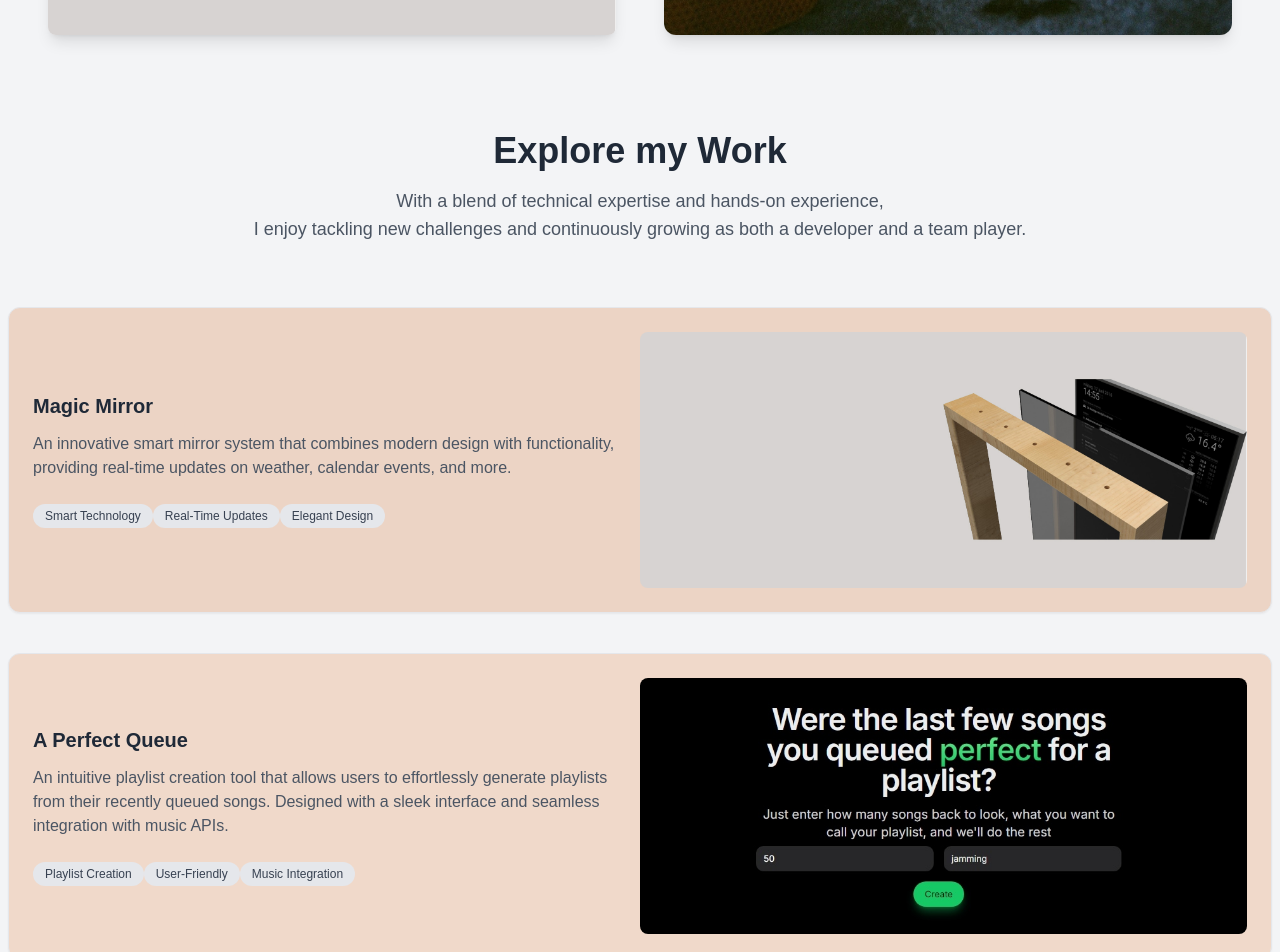
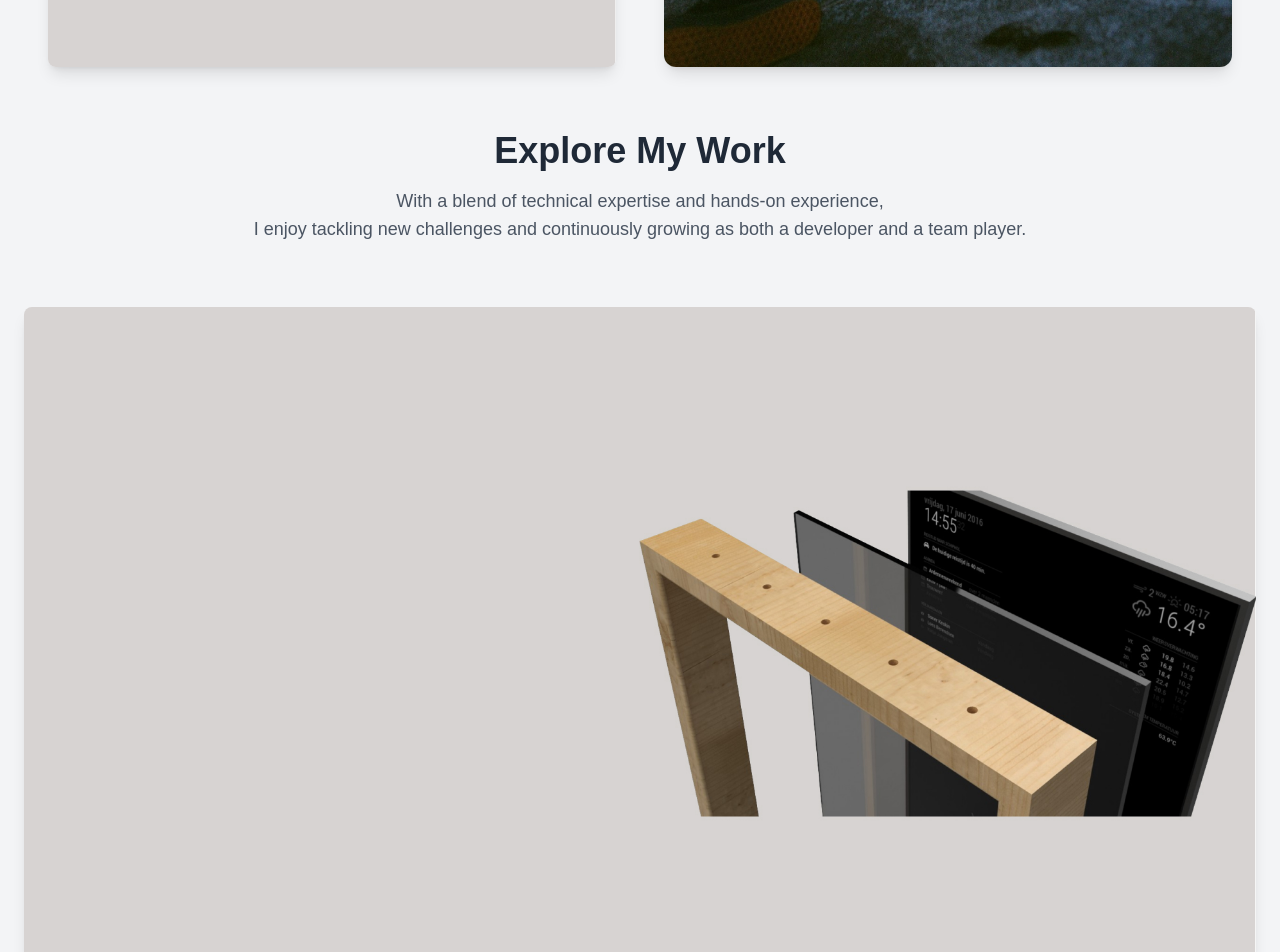
Before and after one commit to matthue-lee/portfolio, a Next.js app: page / in a window 1280 px wide. Shown: the part 840-1792 px from the top of the page. Built offline with nearby package versions, Linux system fonts and the light colour scheme.

Commit message:
updated card layout and added blur effect

```diff
--- a/src/app/page.tsx
+++ b/src/app/page.tsx
@@ -1,24 +1,23 @@
-'use client';
+"use client";
 
-import Image from 'next/image';
-import Link from 'next/link';
+import Image from "next/image";
+import Link from "next/link";
+import React from "react";
 
 const projects = [
   {
     title: "Magic Mirror",
     slug: "magic-mirror",
     description:
-      "An innovative smart mirror system that combines modern design with functionality, providing real-time updates on weather, calendar events, and more.",
+      "An innovative smart mirror system that combines modern design with real-time updates on weather, calendar events, and more.",
     tags: ["Smart Technology", "Real-Time Updates", "Elegant Design"],
-    images: [
-      "/images/coloredMirror.jpg"
-    ],
+    images: ["/images/coloredMirror.jpg"],
   },
   {
     title: "A Perfect Queue",
     slug: "a-perfect-queue",
     description:
-      "An intuitive playlist creation tool that allows users to effortlessly generate playlists from their recently queued songs. Designed with a sleek interface and seamless integration with music APIs.",
+      "An intuitive playlist creation tool that allows users to effortlessly generate playlists from their recently queued songs.",
     tags: ["Playlist Creation", "User-Friendly", "Music Integration"],
     images: ["/images/a perfect queue home.jpeg"],
   },
@@ -28,9 +27,7 @@ const projects = [
     description:
       "A website designed to offer a seamless user experience across devices, adapting dynamically to mobile, tablet, and desktop layouts.",
     tags: ["Responsive Design", "Dynamic Layouts", "Cross-Device Compatibility"],
-    images: [
-      "/images/responsive comparison.png"
-    ],
+    images: ["/images/responsive comparison.png"],
   },
   {
     title: "Underactuated Gripper",
@@ -39,7 +36,7 @@ const projects = [
       "A cutting-edge robotic gripper that mimics human dexterity to securely grasp objects of various shapes and sizes with minimal actuation.",
     tags: ["Robotics", "Human-Like Dexterity", "Innovative Design"],
     images: [
-      "https://images.unsplash.com/photo-1471584363844-b3909b58d6f7?q=80&w=2874&auto=format&fit=crop&ixlib=rb-4.0.3&ixid=M3wxMjA3fDB8MHxwaG90by1wYWdlfHx8fGVufDB8fHx8fA%3D%3D",
+      "/images/gripper-(4).png",
     ],
   },
   {
@@ -55,25 +52,16 @@ const projects = [
 ];
 
 export default function LandingPage() {
-  const mutedPalette = [
-    "rgba(204, 88, 3, 0.2)",  // Burnt Orange
-    "rgba(226, 113, 29, 0.2)", // Rusty Orange
-    "rgba(255, 149, 5, 0.2)",  // Deep Orange
-    "rgba(255, 182, 39, 0.2)", // Bright Orange
-    "rgba(255, 201, 113, 0.2)", // Light Yellow-Orange
-  ];
-
   return (
-    <div className="bg-gray-100 text-gray-900 min-h-screen">
-      {/* Main Content Section */}
-      <section className="max-w-7xl mx-auto px-6 lg:px-12">
-        <h1 className="text-gray-600 text-6xl lg:text-8xl font-extrabold leading-tight text-justify">
+    <div className="bg-gray-100 text-gray-900 min-h-screen w-full">
+      {/* Intro / About Section */}
+      <section className="px-4 md:px-8 lg:px-12 pt-8">
+        <h1 className="text-gray-800 text-6xl lg:text-8xl font-extrabold leading-tight text-center">
           MATTHEW LEE
         </h1>
-
         <div className="grid grid-cols-1 md:grid-cols-2 gap-12 mt-12 items-stretch">
-          <div className="flex flex-col justify-between h-full">
-            <p className="text-xlg lg:text-3xl text-gray-700">
+          <div className="flex flex-col justify-between">
+            <p className="text-lg lg:text-3xl text-gray-700">
               A dedicated and passionate individual with a strong interest in
               technology and innovation. I thrive in dynamic environments where
               I can apply my skills to solve complex problems and contribute to
@@ -83,67 +71,75 @@ export default function LandingPage() {
               <Image
                 src="/images/coloredMirror.jpg"
                 alt="Design Work"
-                layout="intrinsic"
                 width={600}
                 height={400}
-                className="rounded-lg object-cover shadow-lg"
+                className="rounded-lg object-cover shadow-lg w-full h-auto"
               />
             </div>
           </div>
-
-          <div className="flex items-end h-full">
+          <div className="flex items-end">
             <Image
               src="/images/about.jpg"
               alt="Your Image"
-              layout="intrinsic"
               width={600}
               height={800}
-              className="rounded-xl object-cover shadow-lg"
+              className="rounded-xl object-cover shadow-lg w-full h-auto"
             />
           </div>
         </div>
       </section>
 
-      <section className="py-16 bg-gray-100">
-        <div className="container mx-auto text-center">
-          <h2 className="text-4xl font-bold text-gray-800 lg:mt-8">Explore my Work</h2>
+      {/* Portfolio Section */}
+      <section className="py-16 bg-gray-100 w-full">
+        <div className="text-center px-4 md:px-8 lg:px-12">
+          <h2 className="text-4xl font-bold text-gray-800">Explore My Work</h2>
           <p className="mt-4 text-lg text-gray-600 lg:mb-16">
             With a blend of technical expertise and hands-on experience,
-            <br />I enjoy tackling new challenges and continuously growing as both a developer and a team player.
+            <br />
+            I enjoy tackling new challenges and continuously growing as both a
+            developer and a team player.
           </p>
         </div>
 
-        <div className="mt-12 grid grid-cols-1 gap-10 container mx-auto">
-          {projects.map((project, index) => (
-            <Link key={index} href={`/${project.slug}`} className="block">
+        {/* Full-width grid with small horizontal padding */}
+        <div className="px-2 md:px-4 lg:px-6">
           <div
-                className={`relative grid md:grid-cols-2 items-center border shadow-sm rounded-xl p-6 sm:mx-2 transform transition-transform duration-300 hover:scale-105`}
-                style={{ backgroundColor: mutedPalette[index % mutedPalette.length] }}
+            className="
+              grid
+              grid-cols-1
+              md:grid-cols-2
+              gap-4
+              md:gap-6
+              lg:gap-8
+              w-full
+            "
           >
-                <div>
-                  <h3 className="text-xl font-bold text-gray-800">{project.title}</h3>
-                  <p className="mt-3 text-gray-600">{project.description}</p>
-                  <ul className="mt-4 space-y-2">
-                    {project.tags.map((tag, idx) => (
-                      <li
-                        key={idx}
-                        className="inline-flex items-center px-3 py-1 text-xs font-medium text-gray-700 bg-gray-200 rounded-full"
+            {projects.map((project, index) => {
+              const isFullWidth = index % 3 === 0;
+              return (
+                <Link
+                  key={project.slug}
+                  href={`/${project.slug}`}
+                  className={`relative overflow-hidden rounded-lg shadow-lg aspect-[16/9]
+                    transition-transform duration-300 hover:scale-105
+                    ${isFullWidth ? "md:col-span-2" : ""}
+                  `}
                 >
-                        {tag}
-                      </li>
-                    ))}
-                  </ul>
-                </div>
-                <div className="flex justify-end">
                   <img
                     src={project.images[0]}
-                    alt={`${project.title} image`}
-                    className="w-full h-64 object-cover rounded-lg"
+                    alt={project.title}
+                    className="w-full h-full object-cover transition duration-300"
                   />
+                  <div className="absolute inset-0 bg-black bg-opacity-60 opacity-0 hover:opacity-100 flex items-center justify-center text-white p-4 transition duration-300">
+                    <div className="text-center">
+                      <h3 className="text-2xl font-bold">{project.title}</h3>
+                      <p className="mt-2 text-sm">{project.description}</p>
                     </div>
                   </div>
                 </Link>
-          ))}
+              );
+            })}
+          </div>
         </div>
       </section>
     </div>
--- a/src/app/styles/globals.css
+++ b/src/app/styles/globals.css
@@ -32,3 +32,28 @@ body {
   flex: 0 0 100%;
   min-width: 0;
 }
+
+.project-card {
+  position: relative;
+  overflow: hidden;
+}
+.project-card .overlay {
+  position: absolute;
+  inset: 0;               /* cover the image */
+  background: rgba(0,0,0,0.6);
+  color: #fff;
+  opacity: 0;
+  transition: 0.3s ease-in-out;
+  display: flex;
+  align-items: center;
+  justify-content: center;
+  text-align: center;
+}
+.project-card:hover .overlay {
+  opacity: 1;
+}
+.project-card:hover img {
+  filter: blur(5px);
+  transform: scale(1.05);
+  transition: 0.3s ease-in-out;
+}
```
Lines whose indentation alone changed are shown as unchanged.
